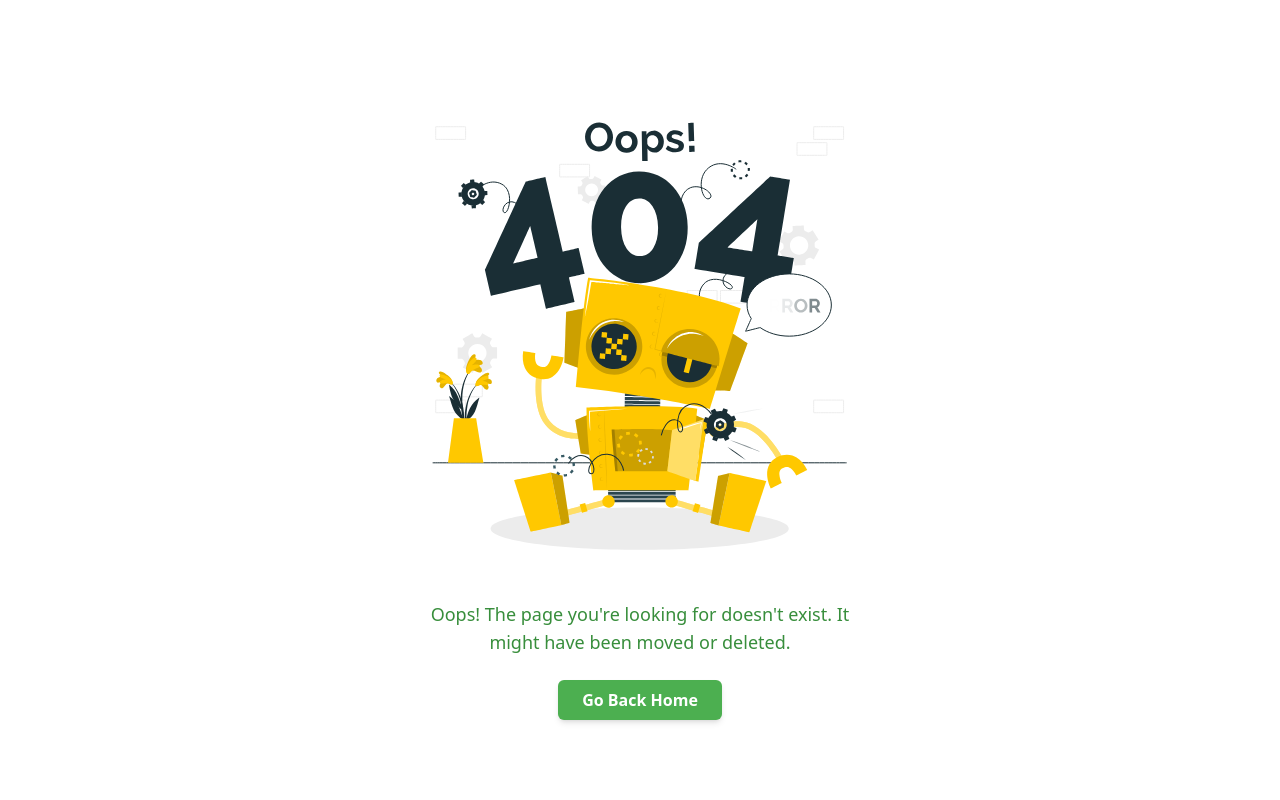
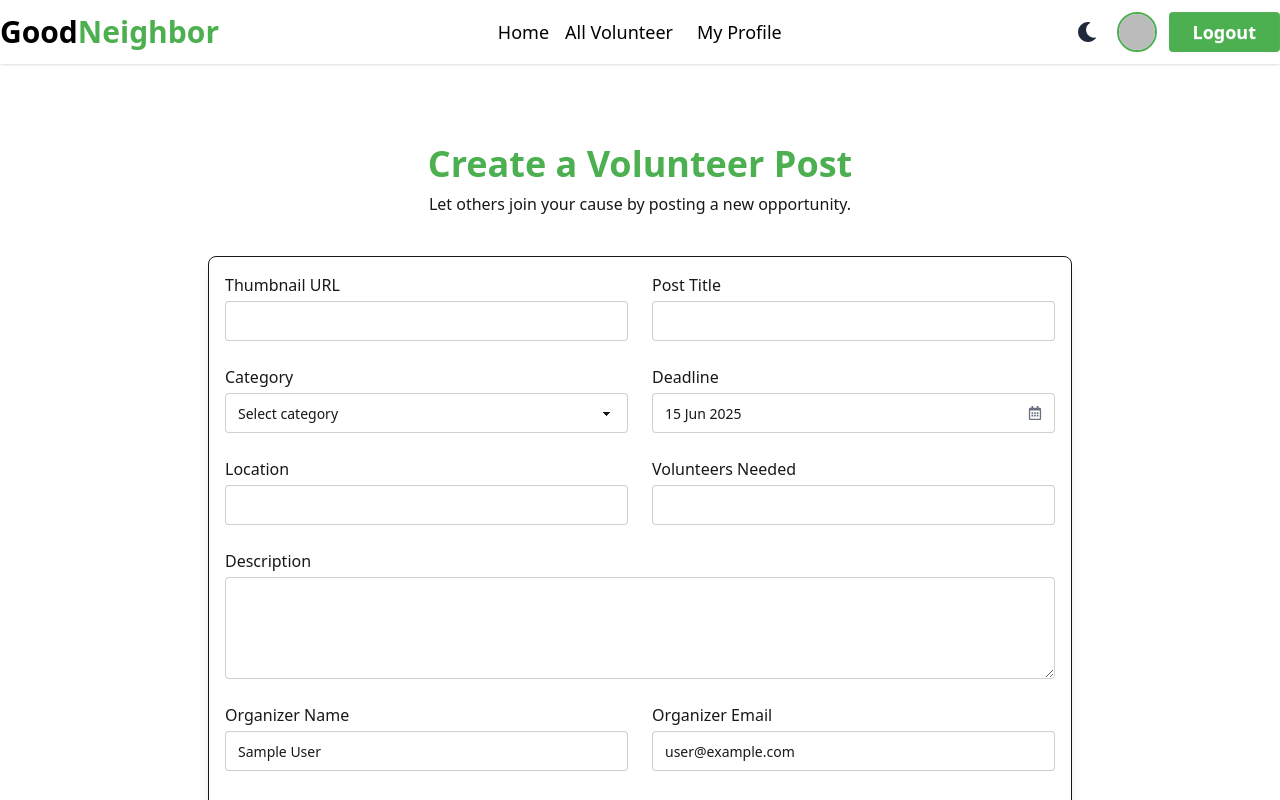
Before and after one commit to armejbha/good-neighbor-client, a React (Vite) app: page /addVolunteer in a window 1280 px wide. Shown: the top 800 px of the page. Built offline with nearby package versions, Linux system fonts and the light colour scheme; no server answers; sample sign-in values are in the browser's storage.

Commit message:
add volunteer form

```diff
--- a/package.json
+++ b/package.json
@@ -11,10 +11,13 @@
   },
   "dependencies": {
     "@tailwindcss/vite": "^4.1.10",
+    "axios": "^1.10.0",
+    "date-fns": "^4.1.0",
     "firebase": "^11.9.1",
     "framer-motion": "^12.18.1",
     "lottie-react": "^2.4.1",
     "react": "^19.1.0",
+    "react-datepicker": "^8.4.0",
     "react-dom": "^19.1.0",
     "react-icons": "^5.5.0",
     "react-router": "^7.6.2",
--- /dev/null
+++ b/src/Pages/AddVolunteer/AddVolunteer.jsx
@@ -0,0 +1,202 @@
+import React, { useState, useContext, useRef } from "react";
+import DatePicker from "react-datepicker";
+import { AuthContext } from "../../Context/AuthContext";
+import { toast } from "react-toastify";
+import "react-datepicker/dist/react-datepicker.css";
+import { useNavigate } from "react-router";
+import { FaRegCalendarAlt } from "react-icons/fa";
+
+const VolunteerPostForm = () => {
+  const { user } = useContext(AuthContext);
+  const [deadline, setDeadline] = useState(new Date());
+  const datepickerRef = useRef(null);
+  const [category, setCategory] = useState("");
+  const navigate = useNavigate();
+
+  const handleSubmit = async (e) => {
+    e.preventDefault();
+    const form = e.target;
+    const formatDate = (date) => {
+      const d = new Date(date);
+      const dd = String(d.getDate()).padStart(2, "0");
+      const mm = String(d.getMonth() + 1).padStart(2, "0");
+      const yyyy = d.getFullYear();
+      return `${yyyy}-${mm}-${dd}`;
+    };
+    const postData = {
+      thumbnail: form.thumbnail.value,
+      postTitle: form.postTitle.value,
+      description: form.description.value,
+      category,
+      location: form.location.value,
+      volunteersNeeded: Number(form.volunteersNeeded.value),
+      deadline: formatDate(deadline),
+      organizerName: user?.displayName,
+      organizerEmail: user?.email,
+    };
+    console.log(postData);
+    // try {
+    //   const res = await axios.post(
+    //     "https://your-server-url.com/volunteerPosts",
+    //     postData
+    //   );
+
+    //   if (res.data.insertedId) {
+    //     toast.success("Volunteer post added!");
+    //     form.reset();
+    //     setDeadline(new Date());
+    //     setCategory("");
+    //     navigate("/all-volunteers");
+    //   }
+    // } catch (err) {
+    //   toast.error("Failed to submit post");
+    //   console.error(err);
+    // }
+  };
+
+  return (
+    <div className="max-w-4xl mx-auto px-4 py-10 mt-10">
+      <div className="text-center mb-10">
+        <h1 className="text-3xl md:text-4xl font-bold text-primary">
+          Create a Volunteer Post
+        </h1>
+        <p className="mt-2">
+          Let others join your cause by posting a new opportunity.
+        </p>
+      </div>
+
+      <form
+        onSubmit={handleSubmit}
+        className="p-4 rounded-lg shadow-lg border space-y-6"
+      >
+        <div className="grid grid-cols-1 md:grid-cols-2 gap-6">
+          {/* Thumbnail */}
+          <div>
+            <label className="block mb-1 font-medium">Thumbnail URL</label>
+            <input
+              type="url"
+              name="thumbnail"
+              required
+              className="input input-bordered w-full"
+            />
+          </div>
+
+          {/* Post Title */}
+          <div>
+            <label className="block mb-1 font-medium ">Post Title</label>
+            <input
+              type="text"
+              name="postTitle"
+              required
+              className="input input-bordered w-full"
+            />
+          </div>
+
+          {/* Category + Deadline inline */}
+          <div>
+            <label className="block mb-1 font-medium ">Category</label>
+            <select
+              name="category"
+              required
+              value={category}
+              onChange={(e) => setCategory(e.target.value)}
+              className="select select-bordered w-full"
+            >
+              <option value="">Select category</option>
+              <option value="healthcare">Healthcare</option>
+              <option value="education">Education</option>
+              <option value="social service">Social Service</option>
+              <option value="animal welfare">Animal Welfare</option>
+            </select>
+          </div>
+
+          <div>
+            <label className="block mb-1 font-medium">Deadline</label>
+            <div
+              className="relative cursor-pointer input input-bordered w-full pr-10"
+              onClick={() => datepickerRef.current?.setFocus()}
+            >
+              <DatePicker
+                ref={datepickerRef}
+                selected={deadline}
+                onChange={(date) => setDeadline(date)}
+                minDate={new Date()}
+                dateFormat="dd MMM yyyy"
+              />
+              <FaRegCalendarAlt className="absolute right-3 top-1/2 transform -translate-y-1/2 text-gray-500 pointer-events-none" />
+            </div>
+          </div>
+
+          {/* Location */}
+          <div>
+            <label className="block mb-1 font-medium ">Location</label>
+            <input
+              type="text"
+              name="location"
+              required
+              className="input input-bordered w-full"
+            />
+          </div>
+
+          {/* No. of volunteers */}
+          <div>
+            <label className="block mb-1 font-medium ">Volunteers Needed</label>
+            <input
+              type="number"
+              name="volunteersNeeded"
+              min={1}
+              required
+              className="input input-bordered w-full"
+            />
+          </div>
+        </div>
+
+        {/* Description */}
+        <div>
+          <label className="block mb-1 font-medium ">Description</label>
+          <textarea
+            name="description"
+            required
+            rows="4"
+            className="textarea textarea-bordered w-full"
+          ></textarea>
+        </div>
+
+        {/* Organizer Info (readonly) */}
+        <div className="grid grid-cols-1 md:grid-cols-2 gap-6">
+          <div>
+            <label className="block mb-1 font-medium ">Organizer Name</label>
+            <input
+              type="text"
+              name="organizerName"
+              defaultValue={user?.displayName}
+              readOnly
+              className="input input-bordered w-full"
+            />
+          </div>
+          <div>
+            <label className="block mb-1 font-medium ">Organizer Email</label>
+            <input
+              type="email"
+              name="organizerEmail"
+              defaultValue={user?.email}
+              readOnly
+              className="input input-bordered w-full"
+            />
+          </div>
+        </div>
+
+        {/* Submit Button */}
+        <div className="text-center pt-4">
+          <input
+            type="submit"
+            value="Add Post"
+            className="bg-primary hover:bg-secondary text-white px-6 py-3 rounded-lg font-medium"
+          />
+        </div>
+      </form>
+    </div>
+  );
+};
+
+export default VolunteerPostForm;
--- a/src/Pages/AllVolunteer/AllVolunteerNeed.jsx
+++ b/src/Pages/AllVolunteer/AllVolunteerNeed.jsx
@@ -1,13 +1,17 @@
-import React from "react";
+import React, { useEffect } from "react";
 import { useLoaderData } from "react-router";
+import VolunteerCard from "../Shared/VolunteerCard";
 
 const AllVolunteerNeed = () => {
   const volunteers = useLoaderData();
   console.log(volunteers);
+  useEffect(() => {
+    window.scrollTo({ top: 0, behavior: "smooth" });
+  }, []);
   return (
-    <div>
+    <div className="max-w-7xl mx-auto my-20">
       <div className="grid md:grid-cols-2 lg:grid-cols-3 gap-5">
-        {sliceVol.map((post) => (
+        {volunteers.map((post) => (
           <VolunteerCard key={post._id} post={post} />
         ))}
       </div>
--- a/src/Pages/Shared/Navbar.jsx
+++ b/src/Pages/Shared/Navbar.jsx
@@ -11,7 +11,6 @@ const Navbar = () => {
   const navigate = useNavigate();
   const { user, userSignOut, theme, toggleTheme } = useContext(AuthContext);
 
-  console.log(user);
   // desktop navlink styles
   const navLinkStyles = ({ isActive }) =>
     `${
@@ -70,17 +69,17 @@ const Navbar = () => {
               </label>
               <ul
                 tabIndex={0}
-                className="dropdown-content z-[1] menu p-2 shadow bg-base-100 rounded-box w-44
+                className="dropdown-content z-[1] menu p-2 shadow bg-base-100 rounded-box w-56
                            "
               >
                 <li>
-                  <NavLink to="/dashboard" className={navLinkStyles}>
-                    Add Volunteer
+                  <NavLink to="/addVolunteer" className={navLinkStyles}>
+                    Add Volunteer Need
                   </NavLink>
                 </li>
                 <li>
                   <NavLink to="/settings" className={navLinkStyles}>
-                    Manage Posts
+                    Manage My Posts
                   </NavLink>
                 </li>
               </ul>
@@ -158,7 +157,7 @@ const Navbar = () => {
               </label>
               <ul
                 tabIndex={0}
-                className="dropdown-content mt-3 z-[1] menu p-2 shadow rounded-box w-44 dark:bg-white text-black "
+                className="dropdown-content mt-3 z-[1] menu p-2 shadow rounded-box w-60 dark:bg-white text-black "
               >
                 <li>
                   <NavLink to="/" className={mobileNavLinkStyles}>
@@ -173,17 +172,17 @@ const Navbar = () => {
                 <li>
                   <details>
                     <summary
-                      className={`${mobileNavLinkStyles} text-lg font-medium px-2 py-1 whitespace-nowrap cursor-pointer`}
+                      className={`${mobileNavLinkStyles} text-lg font-medium px-[13px] py-1 whitespace-nowrap cursor-pointer`}
                     >
                       My Profile
                     </summary>
                     <ul>
                       <li>
                         <NavLink
-                          to="/dashboard"
+                          to="/addVolunteer"
                           className={`${mobileNavLinkStyles} whitespace-nowrap px-2 py-1 block`}
                         >
-                          Add Volunteer
+                          Add Volunteer Need
                         </NavLink>
                       </li>
                       <li>
@@ -191,7 +190,7 @@ const Navbar = () => {
                           to="/settings"
                           className={`${mobileNavLinkStyles} whitespace-nowrap px-2 py-1 block`}
                         >
-                          Manage Posts
+                          Manage My Posts
                         </NavLink>
                       </li>
                     </ul>
--- a/src/Pages/Shared/VolunteerCard.jsx
+++ b/src/Pages/Shared/VolunteerCard.jsx
@@ -1,11 +1,15 @@
 import React from "react";
 import { Link } from "react-router";
-
+import { motion } from "framer-motion";
 const VolunteerCard = ({ post }) => {
   const { thumbnail, postTitle, category, deadline, _id } = post;
 
   return (
-    <div className="rounded-xl shadow-md border bg-white dark:bg-gray-800 overflow-hidden">
+    <motion.div
+      whileHover={{ scale: 1.05 }}
+      transition={{ duration: 0.3 }}
+      className="rounded-xl shadow-md border overflow-hidden bg-white dark:bg-gray-800"
+    >
       <img
         src={thumbnail}
         alt={postTitle}
@@ -15,10 +19,10 @@ const VolunteerCard = ({ post }) => {
         <h2 className="text-xl font-bold mb-2 text-gray-800 dark:text-white">
           {postTitle}
         </h2>
-        <p className="text-sm text-gray-600 dark:text-gray-300 mb-1">
+        <p className="text-sm mb-1 text-gray-600 dark:text-gray-300">
           Category: {category}
         </p>
-        <p className="text-sm text-gray-600 dark:text-gray-300 mb-3">
+        <p className="text-sm mb-3 text-gray-600 dark:text-gray-300">
           Deadline:{" "}
           {new Date(deadline).toLocaleDateString("en-GB", {
             day: "2-digit",
@@ -32,7 +36,7 @@ const VolunteerCard = ({ post }) => {
           </button>
         </Link>
       </div>
-    </div>
+    </motion.div>
   );
 };
 
--- a/src/Routes/PrivateRoutes.jsx
+++ b/src/Routes/PrivateRoutes.jsx
@@ -1,7 +1,7 @@
 import React, { use, useContext } from "react";
 import { AuthContext } from "../Context/AuthContext";
 import { Navigate, useLocation } from "react-router";
-import Loading from "../Components/Loading";
+import Loading from "../Pages/Shared/Loading";
 
 const PrivateRoutes = ({ children }) => {
   const { user, loading } = useContext(AuthContext);
--- a/src/Routes/Router.jsx
+++ b/src/Routes/Router.jsx
@@ -5,6 +5,8 @@ import AllVolunteerNeed from "../Pages/AllVolunteer/AllVolunteerNeed";
 import ErrorPage from "../Pages/ErrorPage/ErrorPage";
 import SignIn from "../Pages/SignIn/SignIn";
 import Register from "../Pages/Register/Register";
+import PrivateRoutes from "./PrivateRoutes";
+import AddVolunteer from "../Pages/AddVolunteer/AddVolunteer";
 
 export const router = createBrowserRouter([
   {
@@ -21,6 +23,14 @@ export const router = createBrowserRouter([
         Component: AllVolunteerNeed,
       },
       {
+        path: "/addVolunteer",
+        element: (
+          <PrivateRoutes>
+            <AddVolunteer></AddVolunteer>
+          </PrivateRoutes>
+        ),
+      },
+      {
         path: "/signIn",
         Component: SignIn,
       },
```
Also changed, not shown: 1 other file (tests, documents, lock files or other folders).
